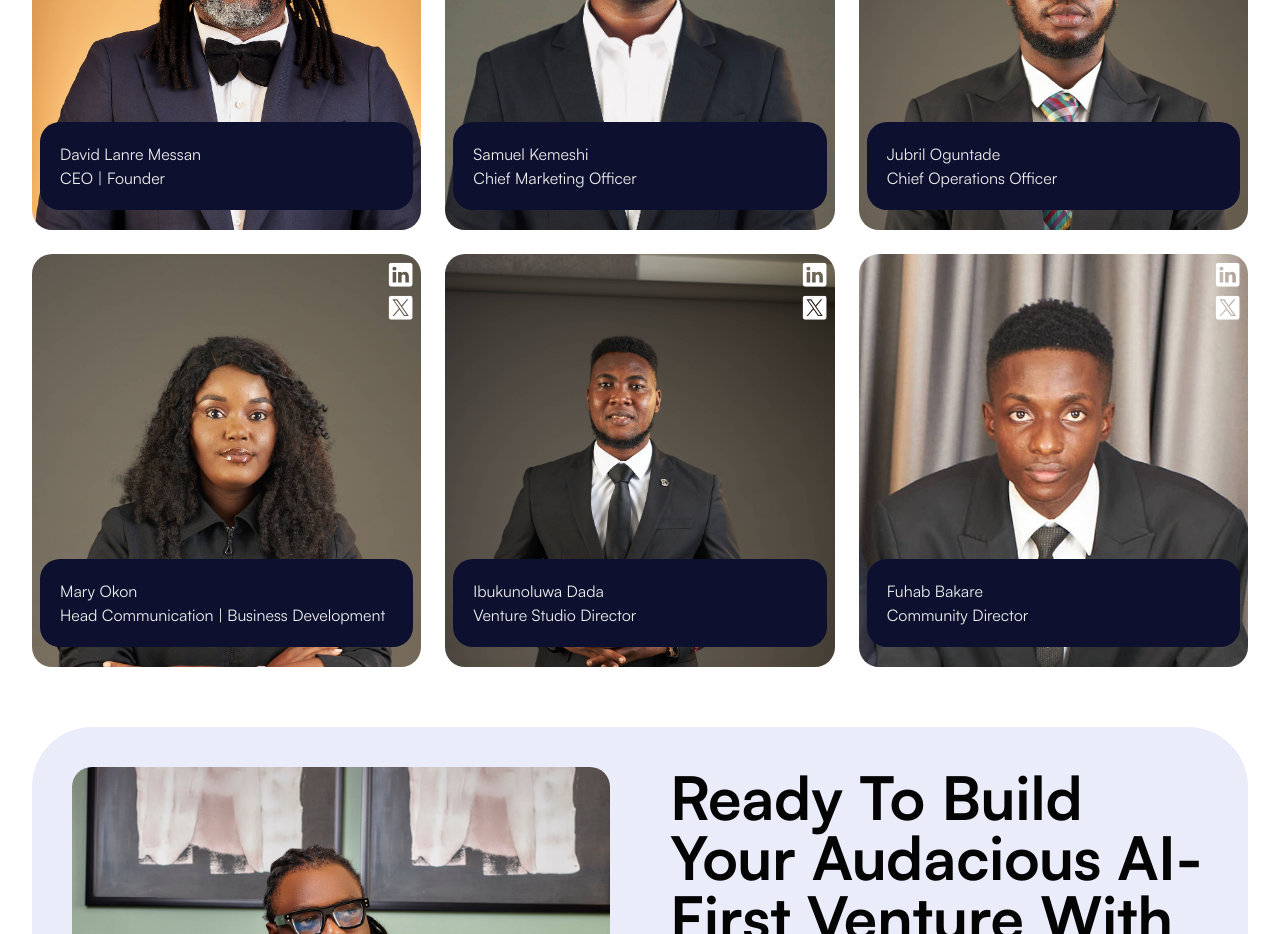
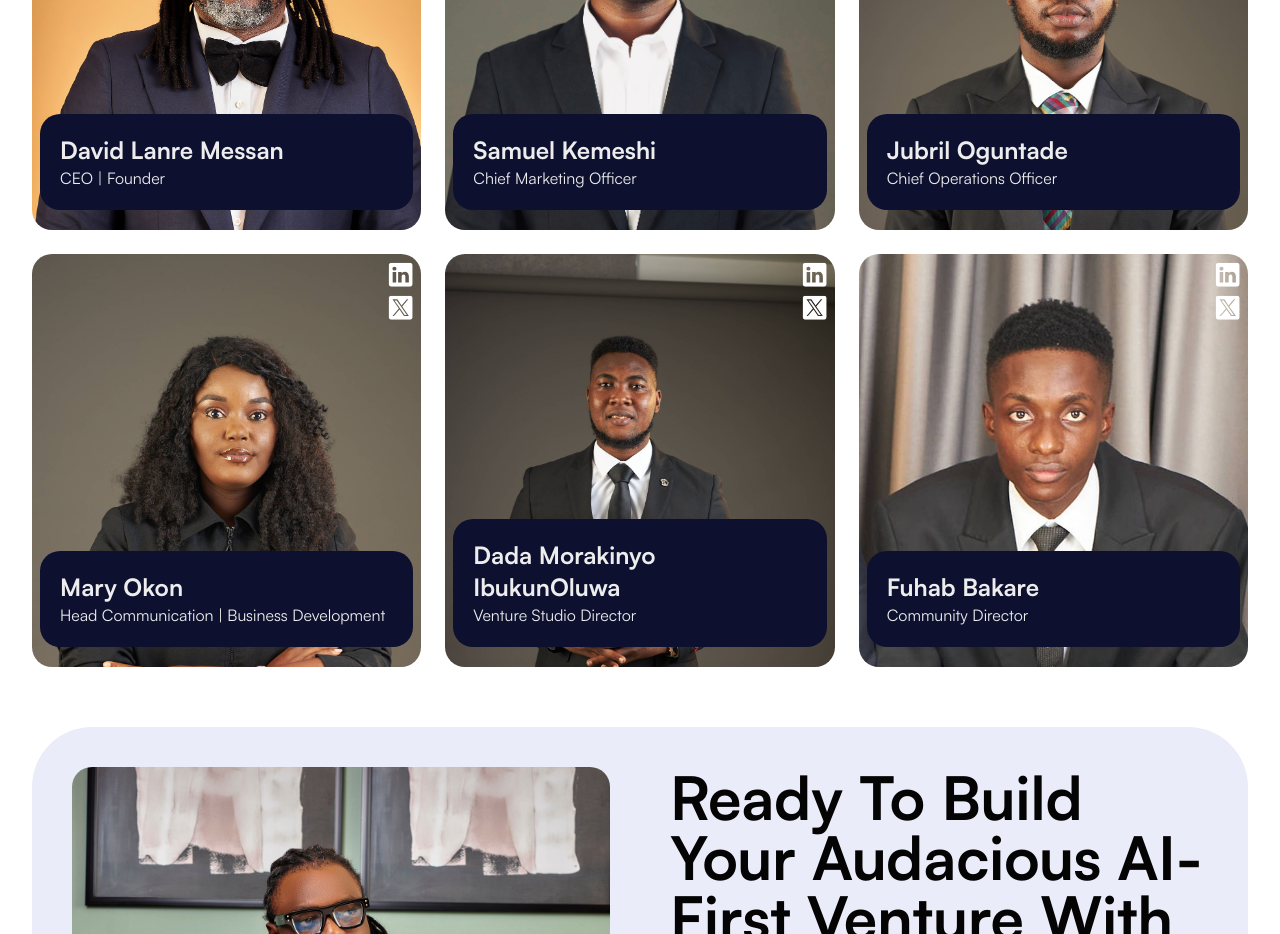
Before and after one commit to imole97/f2-landing-page, a Next.js app: page / in a window 1280 px wide. Shown: the part 6980-7914 px from the top of the page. Built offline with nearby package versions, Linux system fonts and the light colour scheme.

Commit message:
update to team name

```diff
--- a/src/components/home/OurTeam.tsx
+++ b/src/components/home/OurTeam.tsx
@@ -37,7 +37,7 @@ const team = [
   },
   {
     img: "/images/director.jpg",
-    name: "Ibukunoluwa Dada ",
+    name: "Dada Morakinyo IbukunOluwa ",
     title: "Venture Studio Director",
     twitter: "",
     aspect: "aspect-[414/440]",
@@ -78,7 +78,7 @@ const OurTeam = () => {
                 src={item.img}
               />
               <div className="absolute bottom-[20px] left-2 right-2   z-10 bg-[#0D102F] rounded-[20px] p-5">
-                <p>{item.name}</p>
+                <p className="font-bold text-lg lg:text-2xl">{item.name}</p>
                 <p>{item.title}</p>
               </div>
               <div className="flex z-10 flex-col absolute right-2 top-2 gap-2">
```
